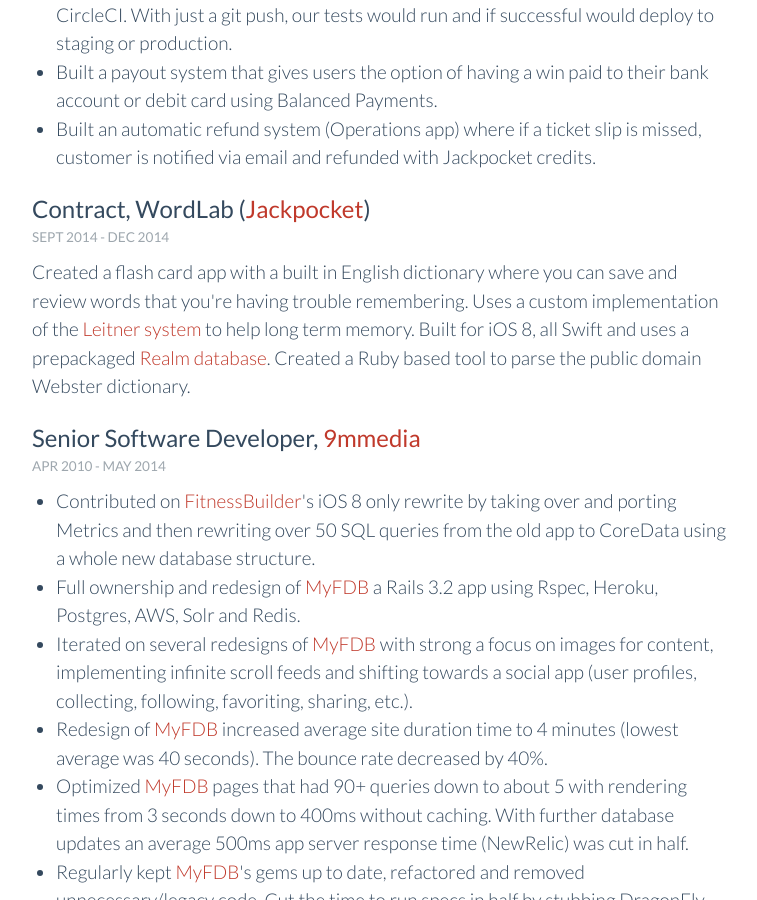
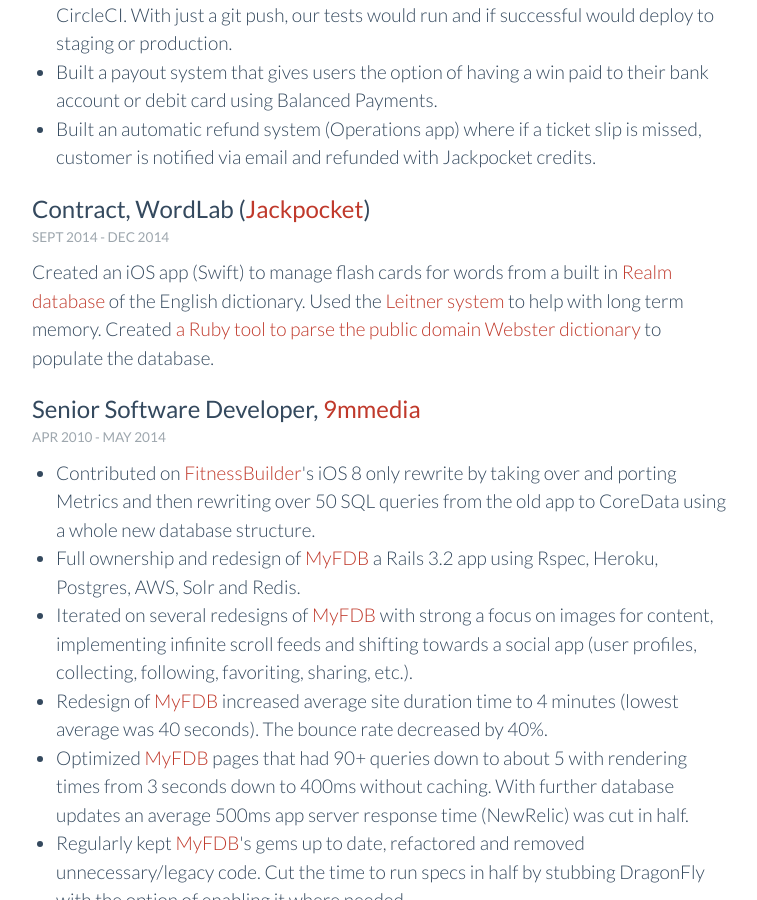
Before and after one commit to javierjulio/javierjulio.github.io, a Jekyll site: the page built from resume.html, in a window 1280 px wide and 900 px high, scrolled down 481 px. Shown: the whole window, without its empty margins (258-1015 px from the left). Built offline with Jekyll 4.4.1, drawn with Linux system fonts in a browser that asks for light colours.

Commit message:
Update WordLab description

```diff
--- a/resume.html
+++ b/resume.html
@@ -20,7 +20,7 @@ permalink: /resume/
 
 <h3 class="job-title">Contract, WordLab (<a href="https://www.jackpocket.com/">Jackpocket</a>)</h3>
 <p class="job-date">Sept 2014 - Dec 2014</p>
-<p>Created a flash card app with a built in English dictionary where you can save and review words that you're having trouble remembering. Uses a custom implementation of the <a href="https://en.wikipedia.org/wiki/Leitner_system">Leitner system</a> to help long term memory. Built for iOS 8, all Swift and uses a prepackaged <a href="https://realm.io">Realm database</a>. Created a Ruby based tool to parse the public domain Webster dictionary.</p>
+<p>Created an iOS app (Swift) to manage flash cards for words from a built in <a href="https://realm.io">Realm database</a> of the English dictionary. Used the <a href="https://en.wikipedia.org/wiki/Leitner_system">Leitner system</a> to help with long term memory. Created <a href="https://github.com/javierjulio/dictionary">a Ruby tool to parse the public domain Webster dictionary</a> to populate the database.</p>
 
 <h3 class="job-title">Senior Software Developer, <a href="http://www.9mmedia.com">9mmedia</a></h3>
 <p class="job-date">Apr 2010 - May 2014</p>
```
